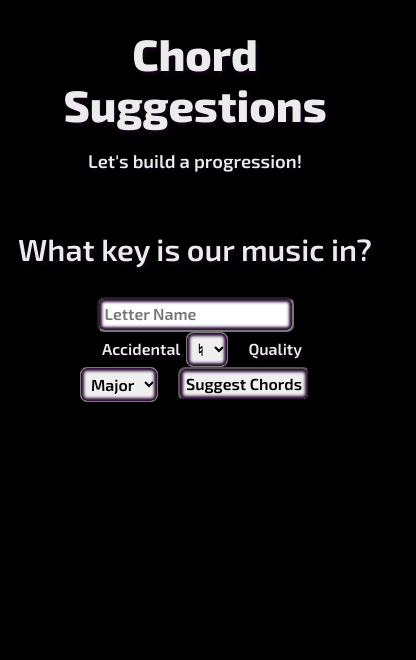
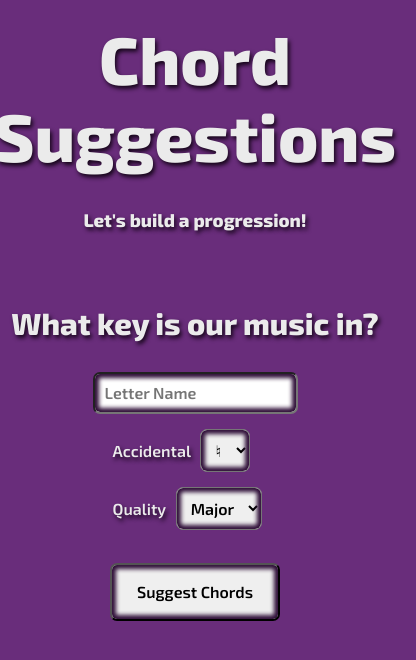
Before and after one commit to JosephMcGreene/chord-suggestions, a plain HTML site: page index.html in a window 390 px wide. Shown: the whole page, 416 px wide, since content can reach past the window. Drawn offline with nearby package versions, Linux system fonts and the light colour scheme.

Commit message:
Rethink flexbox for mobile-first

```diff
--- a/index.html
+++ b/index.html
@@ -10,38 +10,44 @@
   <link rel="stylesheet" type="text/css" href="styles.css">
 </head>
     <!-- =========================================== -->
-<body>
-  <h1 class="text-shadow center-text exo2-font">Chord Suggestions</h1>
-  <h2 class="text-shadow center-text exo2-font">Let's build a progression!</h2>
-  <h3 for="chordInput" class="text-shadow center-text exo2-font">What key is our music in?</h3>
+<body class="exo2-font">
+  <header>
+    <h1 class="text-shadow">Chord Suggestions</h1>
+    <h2 class="text-shadow">Let's build a progression!</h2>
+    <h3 for="chordInput" class="text-shadow">What key is our music in?</h3>
+  </header>
 
   <div class="form-container">
-    <form action="index.html" method="post" class="center-text exo2-font">
+    <form action="index.html" method="post">
 
       <!-- An Input for the letter name of the starting key of the music -->
       <input id="chordInput" class="round-border box-shadow" type="text" placeholder="Letter Name">
 
       <!-- A Select menu for choosing the accidental -->
+      <div class="acc-qual-select">
         <label for="accidentalSelect" class="text-shadow">Accidental</label>
         <select id="accidentalSelect" class="round-border box-shadow" name="accidental-select">
           <option value="natural">&#9838;</option> <!--natural-->
           <option value="sharp">&#9839;</option> <!--sharp-->
           <option value="flat">&#9837;</option> <!--flat-->
         </select>
+      </div>
 
       <!-- A Select menu for choosing Major or minor key -->
+      <div class="acc-qual-select">
         <label for="qualitySelect" class="text-shadow">Quality</label>
         <select id="qualitySelect" class="round-border box-shadow" name="type-select">
           <option value="Major">Major</option>
           <option value="minor">minor</option>
         </select>
-
-      <button id="chordInputButton" class="round-border box-shadow" type="button">Suggest Chords</button>
+      </div>
 
     </form>
   </div>
 
-  <main id="chordSuggestionList" class="suggestion-list text-shadow center-text exo2-font">
+    <button id="chordInputButton" class="round-border box-shadow input-button" type="button">Suggest Chords</button>
+
+  <main id="chordSuggestionList" class="text-shadow">
 
   </main>
 
--- a/js/App.js
+++ b/js/App.js
@@ -3,7 +3,7 @@
   /**
    * Uses React to render the chord suggestions derived from establishKey() to the DOM;
    */
-function renderSuggestions() {
+function renderSuggestions1() {
   const Section = () => {
     return (
       <section>
--- a/js/scripts.js
+++ b/js/scripts.js
@@ -121,12 +121,12 @@ inputButton.addEventListener( 'click', () => {
   // for major keys:
   if ( isMajorOrMinor('major') ) {
     establishKey(sharpKeysMajor, flatKeysMajor);
-    renderSuggestions();
+    renderSuggestions1();
   }
   // for minor keys:
   else if ( isMajorOrMinor('minor') ) {
     establishKey(sharpKeysMinor, flatKeysMinor);
-    renderSuggestions();
+    renderSuggestions1();
   }
   // Errors
   else if ( isAMusicNote() ) {
--- a/styles.css
+++ b/styles.css
@@ -1,3 +1,5 @@
+/* ========== HTML Tags ========== */
+
 * {
   box-sizing: border-box;
 }
@@ -7,15 +9,16 @@ html {
 }
 
 body {
-  /* background-color: hsl(286, 46%, 33%); */
-  background-color: black;
+  background-color: hsl(286, 46%, 33%);
   color: rgb(235, 235, 235);
   min-height: 100vh;
+  font-weight: 600;
 }
 
 h1 {
-  font-size: 2.75em;
-  margin-bottom: 20px;
+  font-size: 4.2em;
+  font-weight: 800;
+  margin: 20px 20px;
 }
 
 h2 {
@@ -27,48 +30,22 @@ h3 {
   margin-top: 60px;
 }
 
-form {
-  display: flex;
-  flex-flow: row wrap;
-  justify-content: center;
-  align-items: center;
-}
-
 label {
   margin: 0px 6px 0px 20px;
 }
 
-h2,
-h3,
-p,
-input,
-button,
-select {
-  font-weight: 600;
+button {
+  padding: 18px 25px 18px 25px;
 }
 
-button,
 input,
 select {
-  padding: 6px;
-}
-
-form button {
-  margin-left: 20px;
-}
-
-section {
-  display: flex;
-  flex-flow: column wrap;
+  padding: 10px;
 }
 
 hr {
-  min-width: 25vw;
+  max-width: 25vw;
   margin-top: 30px;
-}
-
-section h3 {
-  margin-top: 15px;
 }
 
 section h3 button {
@@ -76,36 +53,30 @@ section h3 button {
   font-size: 1.1rem;
 }
 
-ul {
+/* ========== Flex Items ========== */
+
+header {
   display: flex;
-  flex-direction: column;
+  flex-flow: column wrap;
+  justify-content: center;
+  align-content: center;
 }
+    h1,
+    h2,
+    h3 {
+      text-align: center;
+    }
 
-li {
-  margin: 0px 10px 0px 10px;
-  list-style: none;
+.form-container {
+  display: flex;
+  flex-flow: column wrap;
+  justify-content: center;
+  align-content: center;
 }
+/* ========== Classes ========== */
 
-button,
 .exo2-font {
   font-family: 'exo 2', sans-serif;
-}
-
-.form-container {
-  display: block;
-  max-width: 65vw;
-  margin: 0 auto;
-}
-
-.suggestions {
-  display: flex;
-  flex-flow: row wrap;
-  justify-content: center;
-  align-items: center;
-}
-
-.center-text {
-  text-align: center;
 }
 
 .round-border {
@@ -117,9 +88,20 @@ button,
 }
 
 .box-shadow {
-  box-shadow: inset 0px 0px 3px 3px rgb(45, 12, 54);
+  box-shadow: inset 0px 0px 4px 4px rgb(45, 12, 54);
+}
+
+.acc-qual-select {
+  margin: 15px 0px 15px 0px;
+}
+
+.input-button {
+  display: block;
+  margin: 18px auto;
 }
 
 button:active {
   background-color: rgb(168, 167, 167);
 }
+
+/* ========== Media Queries ========== */
```
Lines whose indentation alone changed are shown as unchanged.
